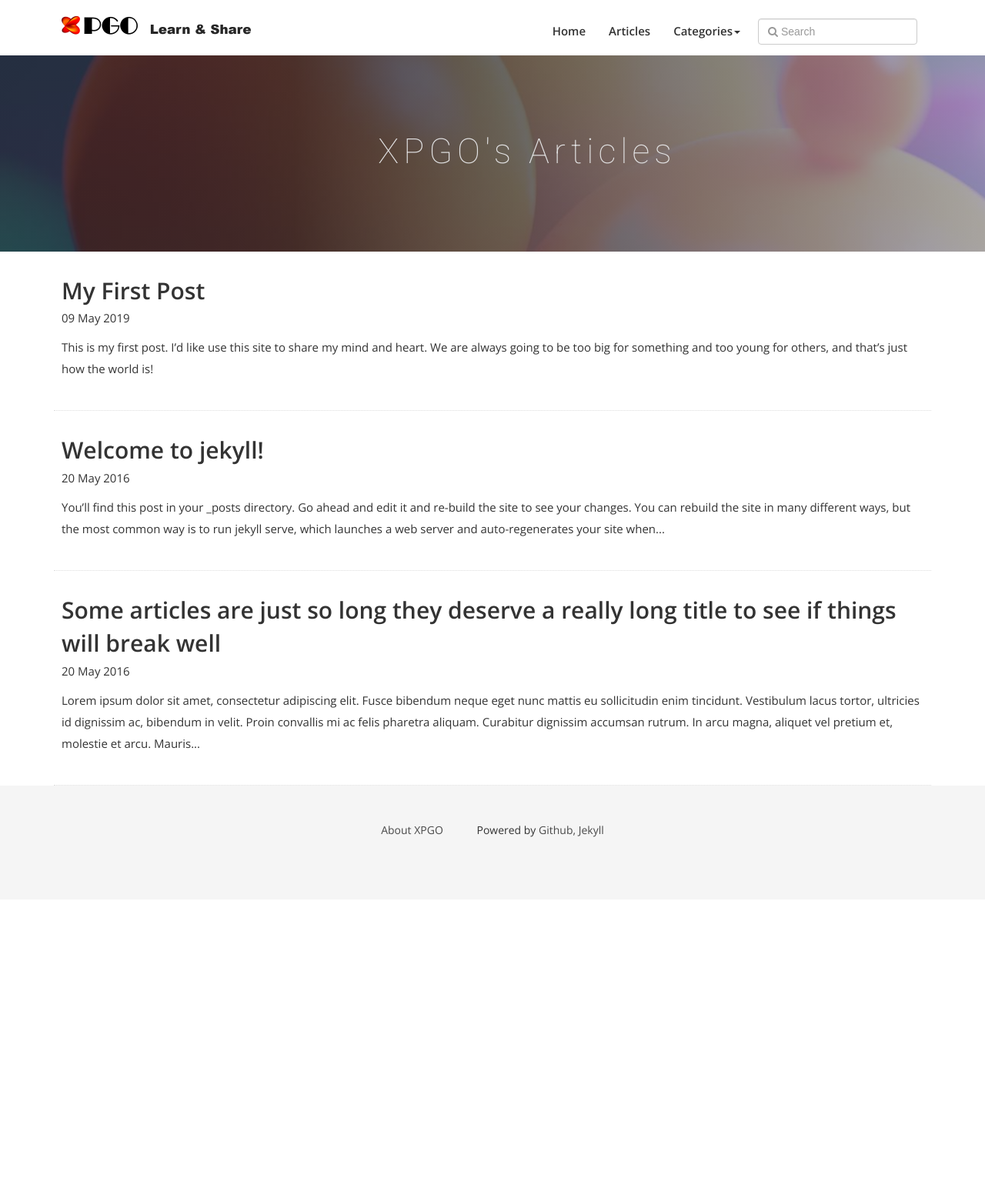
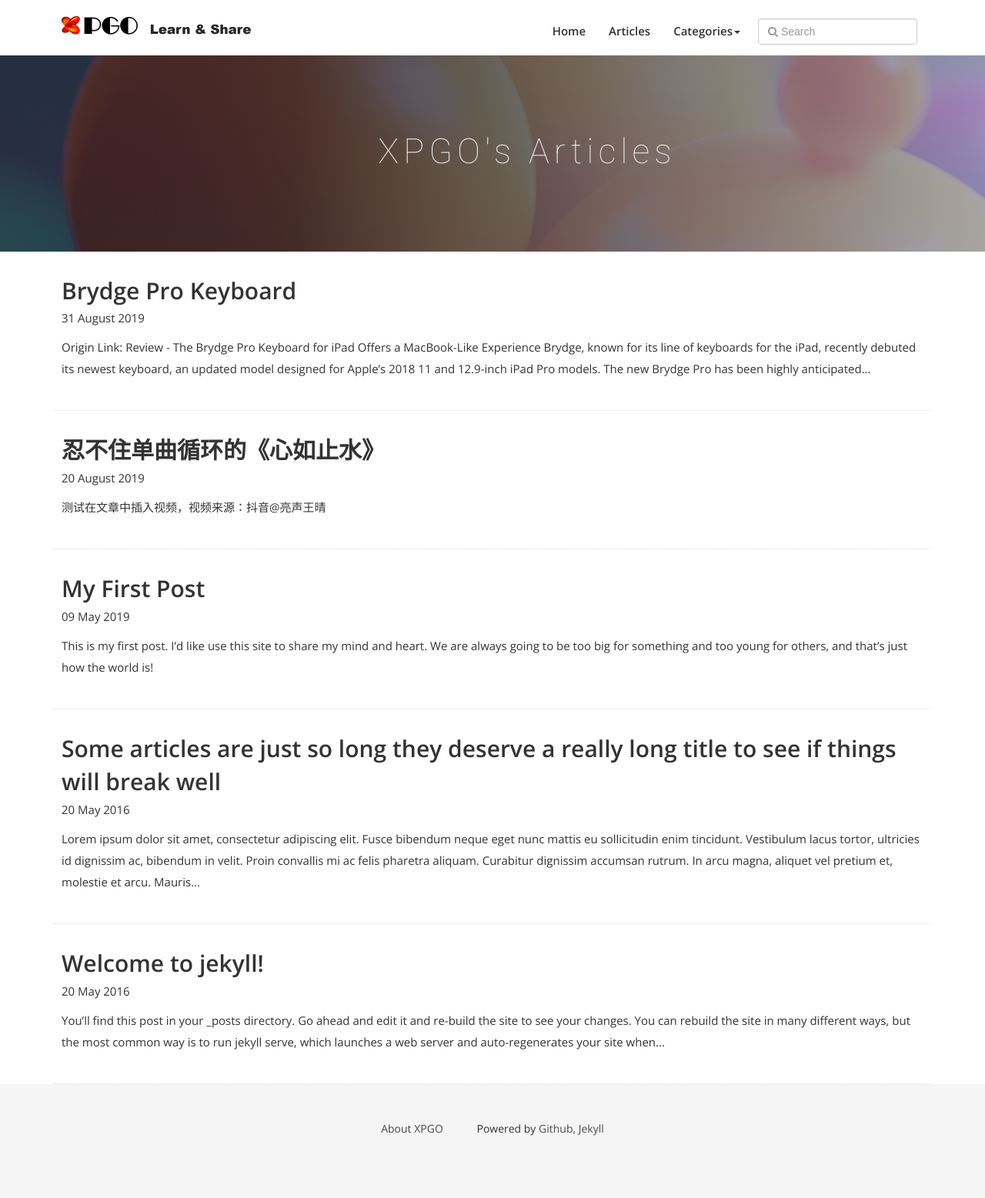
Before and after one commit to xpgo/xpgo.github.io, a Jekyll site: the page built from html/articles.html, in a window 1280 px wide. Shown: the whole page at 77% size. Built offline with Jekyll 4.4.1, drawn with Linux system fonts in a browser that asks for light colours; some web fonts are replaced; before the commit the page ends 1169 px from its top, so only the background shows below that.

```diff
--- /dev/null
+++ b/_posts/fun/2019-08-20-douyin-silent-heart.md
@@ -0,0 +1,14 @@
+---
+layout: post
+title: 忍不住单曲循环的《心如止水》
+subtitle: 忍不住单曲循环的 心如止水 来啦@亮声童珺
+author: Douyin
+category: Fun
+tags: [music, test]
+---
+
+测试在文章中插入视频，视频来源：抖音@亮声王晴
+
+<video class="post-video" controls="controls">
+  <source src="https://ngrok.xscale.cn:8095/media/b1/douyin/beeddb2a.mp4" type="video/mp4">
+</video>
--- a/_posts/infor/2019-05-09-hello-world.md
+++ b/_posts/infor/2019-05-09-first-post.md
@@ -1,6 +1,7 @@
 ---
 layout: post
 title: My First Post
+subtitle: For memory of my first post.
 author: xpgo
 category: Infor
 tags: [blog, test]
--- /dev/null
+++ b/_posts/thing/2019-08-31-brydge-pro-keyboard.md
@@ -0,0 +1,22 @@
+---
+layout: post
+title: Brydge Pro Keyboard
+subtitle: Review - The Brydge Pro Keyboard for iPad Offers a MacBook-Like Experience
+author: Clover
+category: Thing
+tags: [ipad, keyboard]
+---
+
+[Origin Link: Review - The Brydge Pro Keyboard for iPad Offers a MacBook-Like Experience](https://www.macrumors.com/review/brydge-pro-keyboard/)
+
+Brydge, known for its line of keyboards for the [iPad](https://www.macrumors.com/roundup/ipad/), recently debuted its newest keyboard, an updated model designed for Apple's 2018 11 and 12.9-inch [iPad Pro](https://www.macrumors.com/roundup/ipad-pro/) models. The [new Brydge Pro](http://www.pntrs.com/t/TUJGRkhJR0JGS0lMSkxCRkpFRktK?url=https%3A%2F%2Fwww.brydge.com%2Fproducts%2Fbrydge-for-ipad-pro-2018) has been highly anticipated by iPad owners who have used Brydge keyboards in the past and prefer the bulk-free Brydge keyboard style.
+
+I've teamed up with _MacRumors_ videographer Dan Barbera to review the Brydge Pro, so make sure to check out his hands-on video below to get a visual overview of the keyboard and read on for my own review.
+
+## Design
+
+If you 're familiar with Brydge keyboards, the Bluetooth-enabled Brydge Pro features the same general design as past Brydge options. It is the least bulky of the third-party keyboards for the new iPad Pro models that I've used, and it's my favorite third-party keyboard design by far.
+
+![Brydge Pro keyboard](https://cdn.macrumors.com/article-new/2019/05/brydgepro.jpg)
+
+There are two rubber-lined hinged clips on the keyboard that your iPad Pro fits into, which hold it securely in place and mimic a MacBook setup. The clips move forwards and backwards so you can fold it up just like you would a laptop (and when you close it, there are little rubber nubs to prevent the keys from touching the display). Because of the rubber lining, the iPad Pro is secure and stable in the Brydge Pro, but I have noticed that the weight of the iPad Pro can cause to it flip backwards a bit when I pick it up using the keyboard portion.
--- a/css/style.css
+++ b/css/style.css
@@ -74,6 +74,7 @@ header {
 
 .post #intro .block img {
   padding: 2px;
+  max-width: 100%;
 }
 
 #intro {
@@ -84,6 +85,19 @@ header {
     padding-top: 5px;
     font-size: 16px;
 }
+
+.post-title {
+  font-weight: bold;
+}
+
+.post-video {
+    margin-left: auto;
+    margin-right: auto;
+    display: block;
+    width: 100%;
+    max-height: 80vh;
+}
+
 /*---------------------------------------------
           Search bar
 -----------------------------------------------*/
--- a/html/articles.html
+++ b/html/articles.html
@@ -23,7 +23,7 @@ permalink: /articles/
     <div class="col-md-12">
     {% for post in site.posts %}
     <div class="post-area">
-      <a href="{{ post.url | prepend: site.baseurl }}" class="bold">{{ post.title }}</a>
+      <a href="{{ post.url | prepend: site.baseurl }}" class="post-title">{{ post.title }}</a>
       <p class="post-date">{{ post.date | date_to_long_string }}</p>
       <p>
         {{ post.content | strip_html | truncatewords: 50 }}
```
Also changed, not shown: _posts/dev/2016-05-20-welcome-to-jekyll.md (renamed from _posts/2016-05-20-welcome-to-jekyll.md, +3 -1 lines), _posts/test/2016-05-20-super-long-article.md (+2 -0 lines).
